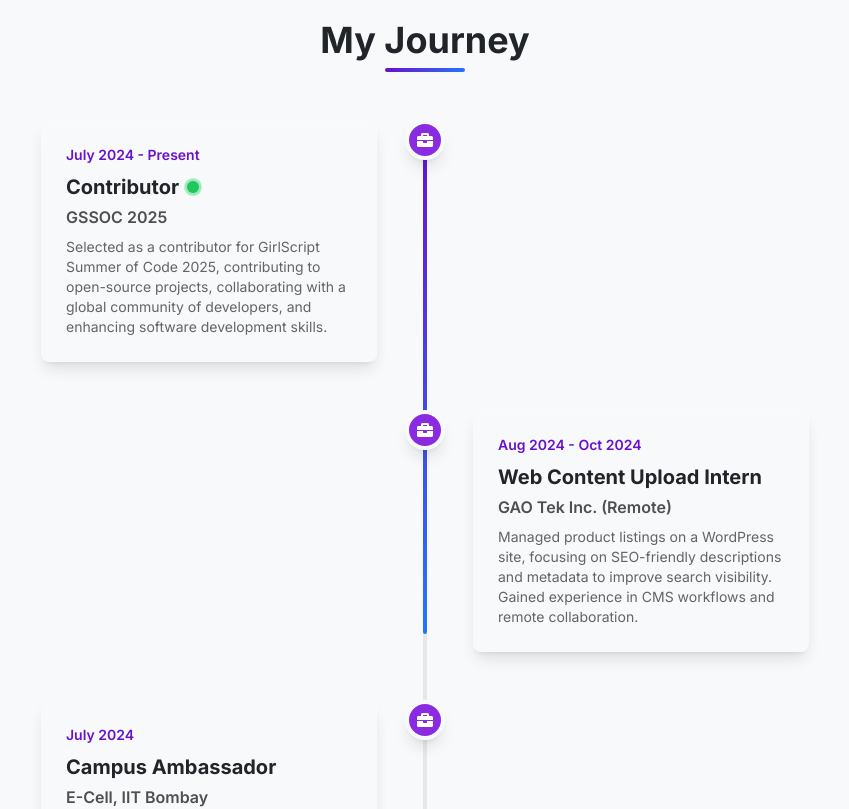
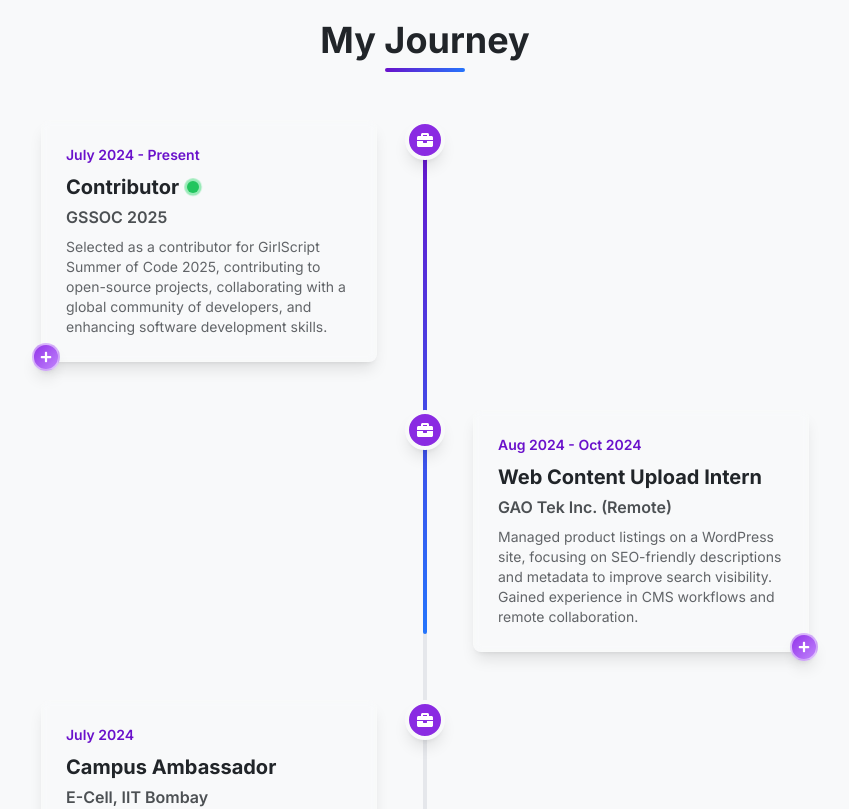
Before and after one commit to Resham011/Portfolio, a React (Vite) app: page / in a window 1280 px wide. Shown: the part 2520-3329 px from the top of the page, without its empty margins (215-1064 px from the left). Built offline with nearby package versions, Linux system fonts and the light colour scheme.

Commit message:
Added + icon in Experience card

```diff
--- a/src/components/Experience.jsx
+++ b/src/components/Experience.jsx
@@ -1,5 +1,6 @@
 import React, { useState, useRef } from 'react';
 import { motion, AnimatePresence, useScroll, useTransform } from 'framer-motion';
+import { FaPlus } from 'react-icons/fa';
 import SectionWrapper from './SectionWrapper';
 import { experienceData } from '../data';
 
@@ -70,11 +71,12 @@ const Experience = () => {
                 <div className="space-y-12">
                     {experienceData.map((item, index) => {
                         const Icon = item.icon;
+                        const isEven = index % 2 === 0;
                         return (
                             <motion.div
                                 key={index}
                                 className="flex items-start"
-                                initial={{ opacity: 0, x: index % 2 === 0 ? -50 : 50 }}
+                                initial={{ opacity: 0, x: isEven ? -50 : 50 }}
                                 whileInView={{ opacity: 1, x: 0 }}
                                 transition={{ duration: 0.6, delay: 0.1 }}
                                 viewport={{ once: true }}
@@ -83,11 +85,11 @@ const Experience = () => {
                                     <Icon />
                                 </div>
                                 <div className="w-full pl-16 md:pl-0">
-                                    <div className={`md:flex items-start ${index % 2 === 0 ? 'md:flex-row-reverse' : ''}`}>
+                                    <div className={`md:flex items-start ${isEven ? 'md:flex-row-reverse' : ''}`}>
                                         <div className="md:w-1/2"></div>
                                         <div className="md:w-1/2">
-                                            <div
-                                                className={`p-6 rounded-lg shadow-lg border border-white/10 bg-white/5 dark:bg-white/10 backdrop-blur-sm cursor-pointer transition-all duration-300 hover:border-purple-500/50 hover:shadow-purple-500/10 ${index % 2 === 0 ? 'md:mr-12' : 'md:ml-12'}`}
+                                            <motion.div
+                                                className={`relative p-6 rounded-lg shadow-lg border border-white/10 bg-white/5 dark:bg-white/10 backdrop-blur-sm cursor-pointer transition-all duration-300 hover:border-purple-500/50 hover:shadow-purple-500/10 ${isEven ? 'md:mr-12' : 'md:ml-12'}`}
                                                 onMouseEnter={() => handleMouseEnter(index)}
                                                 onMouseLeave={handleMouseLeave}
                                                 onClick={() => handleClick(index)}
@@ -122,7 +124,18 @@ const Experience = () => {
                                                         </motion.div>
                                                     )}
                                                 </AnimatePresence>
-                                            </div>
+
+                                                {/* Animated plus/minus icon with corrected positioning */}
+                                                <motion.div
+                                                    className={`absolute -bottom-2.5 w-7 h-7 rounded-full bg-gradient-to-br from-purple-600 to-purple-400 flex items-center justify-center shadow-lg border-2 border-white/50
+                                                        ${isEven ? '-right-2.5 md:right-auto md:-left-2.5' : '-right-2.5'}`}
+                                                    whileHover={{ scale: 1.15 }}
+                                                    animate={{ rotate: activeIndex === index ? 45 : 0 }}
+                                                    transition={{ duration: 0.3, ease: 'easeInOut' }}
+                                                >
+                                                    <FaPlus className="text-white text-xs" />
+                                                </motion.div>
+                                            </motion.div>
                                         </div>
                                     </div>
                                 </div>
--- a/src/data.js
+++ b/src/data.js
@@ -96,7 +96,7 @@ export const projectsData = [
   title: 'Personal Portfolio Website',
   image: Portfolio,
   description: 'A responsive, visually polished portfolio website built with React and Tailwind CSS to showcase my projects, skills, and technical journey.',
-  tags: ['React', 'Vite', 'Tailwind', 'Node.js'],
+  tags: ['React', 'Vite', 'Tailwind'],
   live: 'https://portfolio-three-chi-iwz6yy3ki4.vercel.app/',
   source: 'https://github.com/Resham011/Portfolio',
   details: {
```
